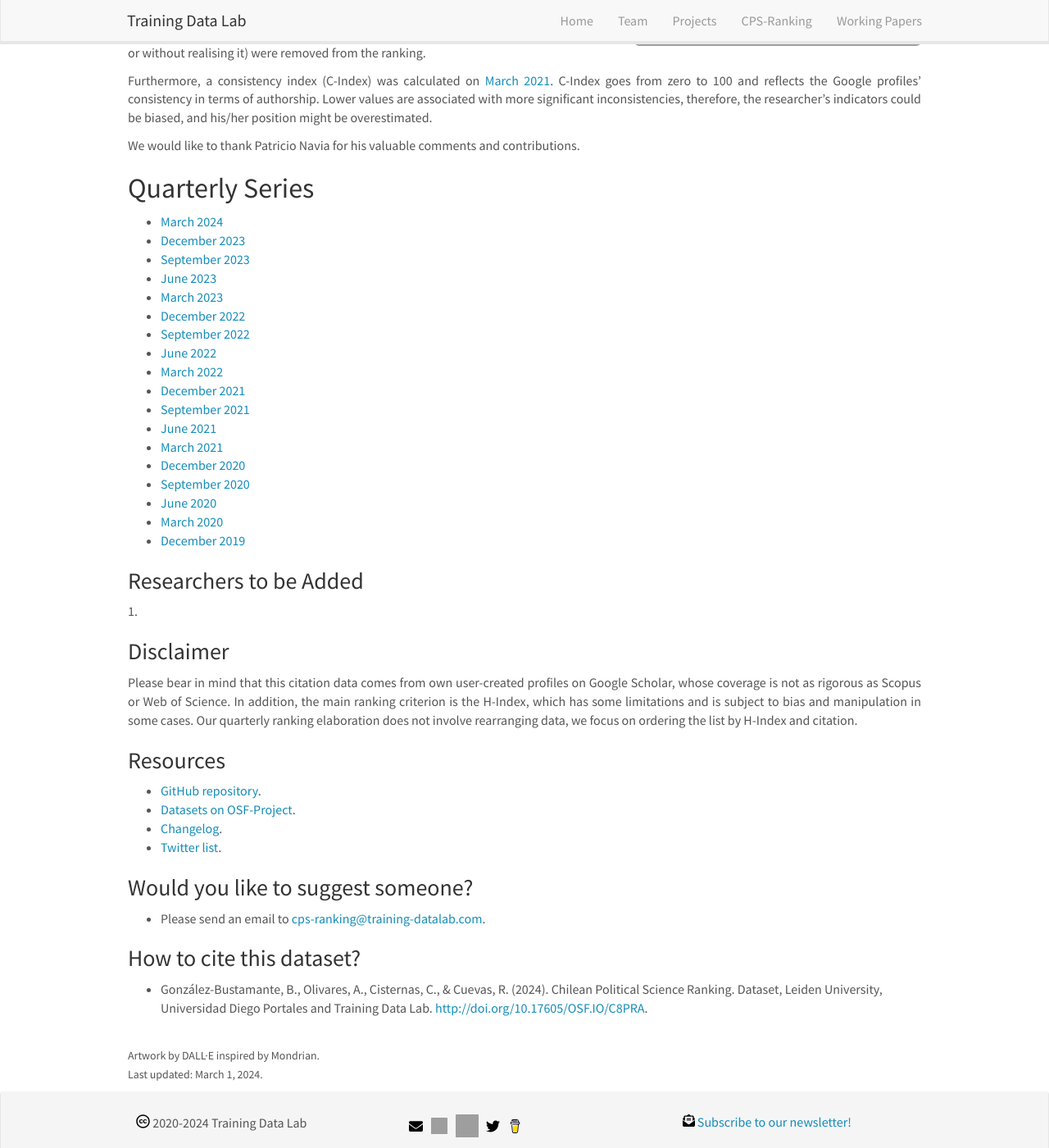
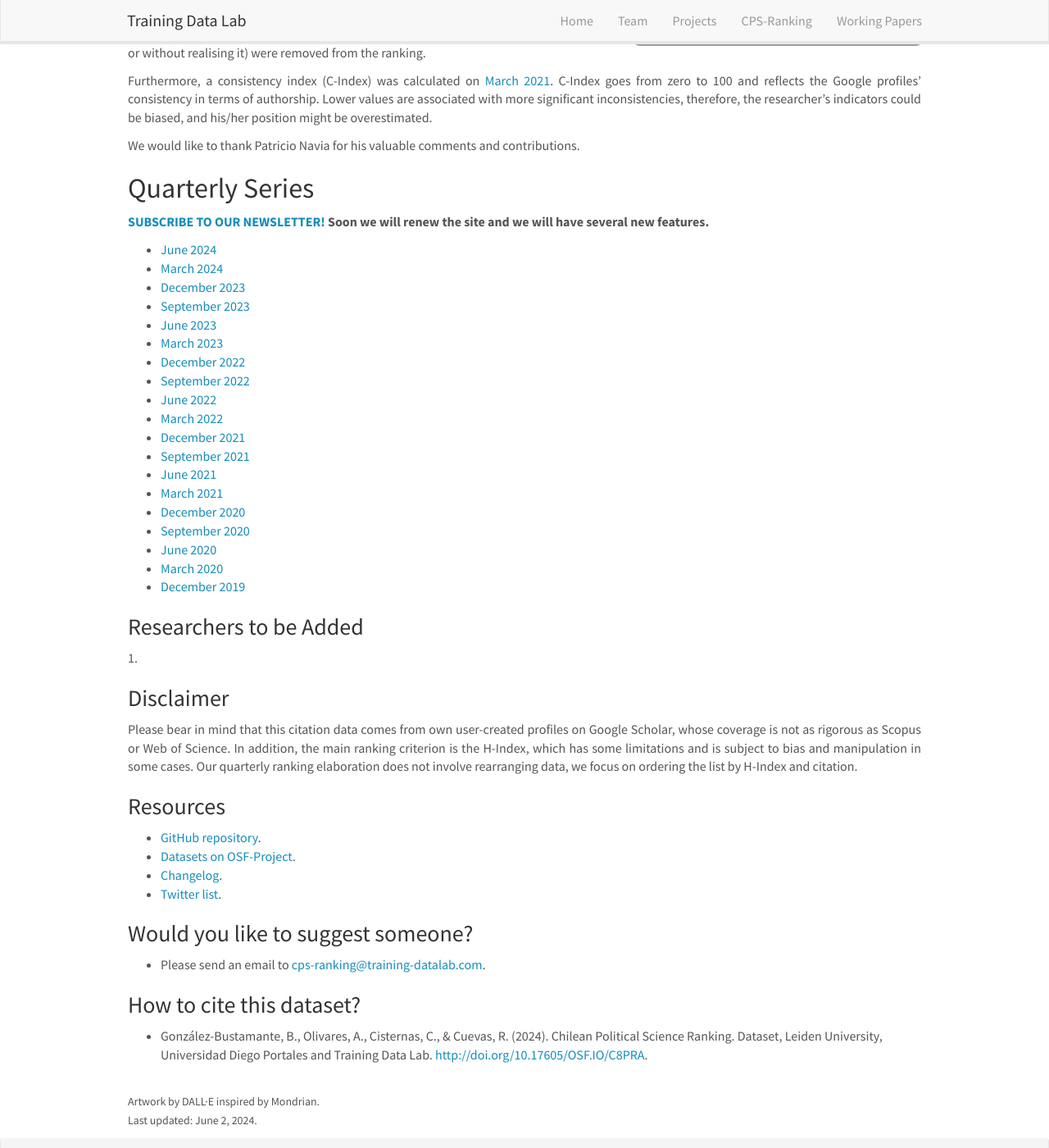
Before and after one commit to training-datalab/old-training-datalab.com, a Jekyll site: the page built from _pages/cps-ranking.md, in a window 1280 px wide and 1400 px high, scrolled down 791 px. Shown: the whole window at 82% size. Built offline with Jekyll 4.4.1, drawn with Linux system fonts in a browser that asks for light colours; nearby versions of some CDN libraries.

Commit message:
Update cps-ranking.md

```diff
--- a/_pages/cps-ranking.md
+++ b/_pages/cps-ranking.md
@@ -28,6 +28,9 @@
 
 ## Quarterly Series
 
+<p align="justify"><a href="https://zcmp.eu/e28J" target="_blank">**SUBSCRIBE TO OUR NEWSLETTER!**</a> **Soon we will renew the site and we will have several new features.**</p>
+
+- [June 2024](https://training-datalab.com/projects/cps-ranking/2024-06-02-impact-ranking)
 - [March 2024](https://training-datalab.com/projects/cps-ranking/2024-03-01-impact-ranking)
 - [December 2023](https://training-datalab.com/projects/cps-ranking/2023-12-03-impact-ranking)
 - [September 2023](https://training-datalab.com/projects/cps-ranking/2023-09-01-impact-ranking)
@@ -72,4 +75,4 @@
 
 <br />
 <small>Artwork by DALL·E inspired by Mondrian.</small><br />
-<small>Last updated: March 1, 2024.</small>
+<small>Last updated: June 2, 2024.</small>
```
